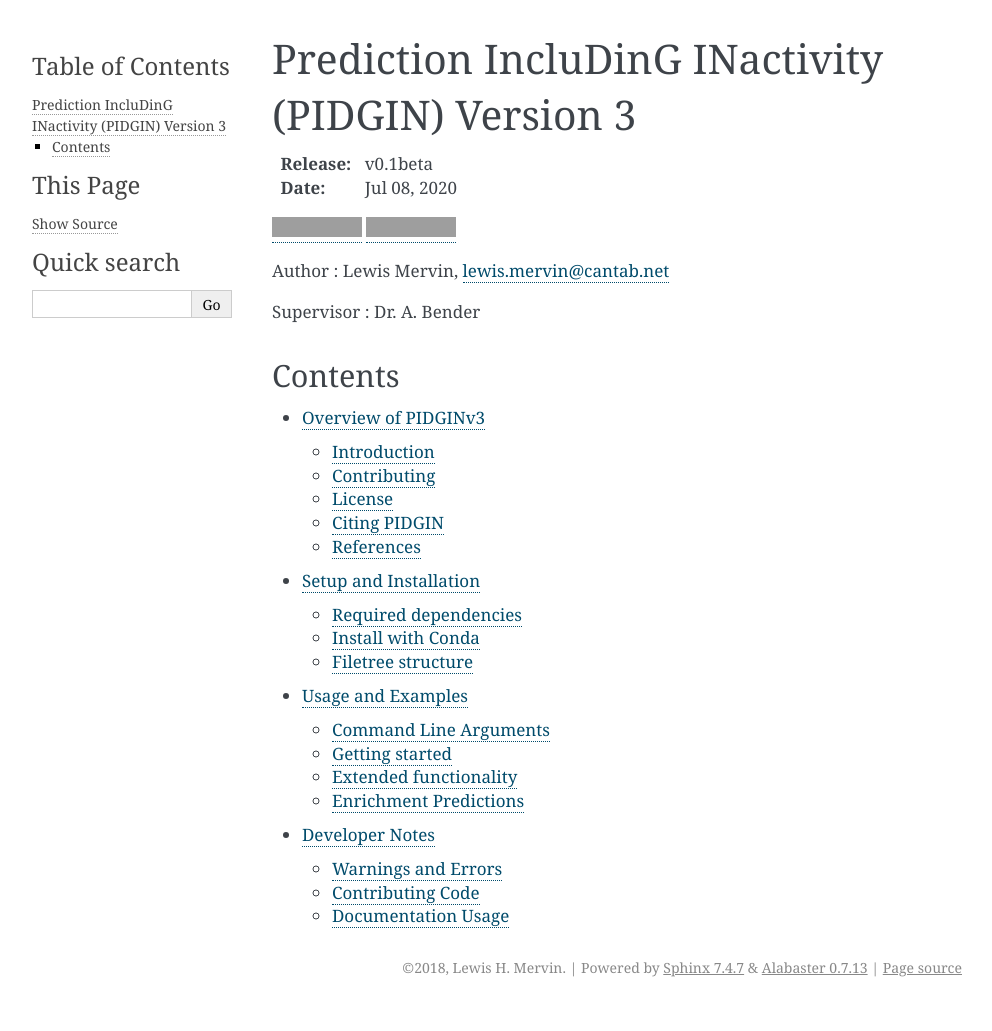
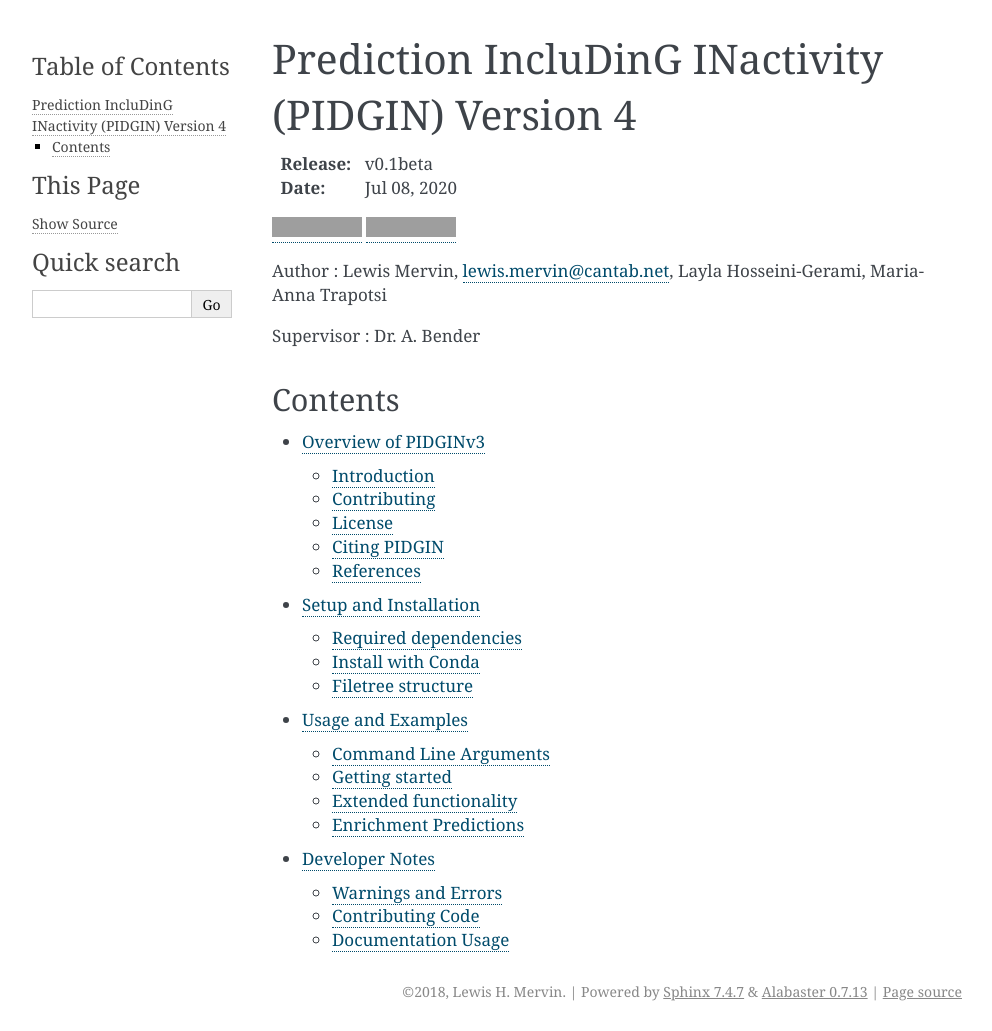
Before and after one commit to BenderGroup/PIDGINv4, a Sphinx documentation site: the page built from docs/index.rst, in a window 1280 px wide. Shown: the whole page, without its empty margins (148-1140 px from the left). Built offline with Sphinx 7.4.7, drawn with Linux system fonts in a browser that asks for light colours; before the commit the page ends 1007 px from its top, so only the background shows below that; grey boxes are pictures that could not be loaded.

Commit message:
Update index.rst

```diff
--- a/docs/index.rst
+++ b/docs/index.rst
@@ -1,6 +1,6 @@
-.. pidginv3 documentation master file
+.. pidginv4 documentation master file
 
-Prediction IncluDinG INactivity (PIDGIN) Version 3
+Prediction IncluDinG INactivity (PIDGIN) Version 4
 ==================================================
 
 :Release: |version|
@@ -8,7 +8,7 @@ Prediction IncluDinG INactivity (PIDGIN) Version 3
 
 |License|	|betarelease|
 
-Author : Lewis Mervin, lewis.mervin@cantab.net
+Author : Lewis Mervin, lewis.mervin@cantab.net, Layla Hosseini-Gerami, Maria-Anna Trapotsi
 
 Supervisor : Dr. A. Bender
 
```
